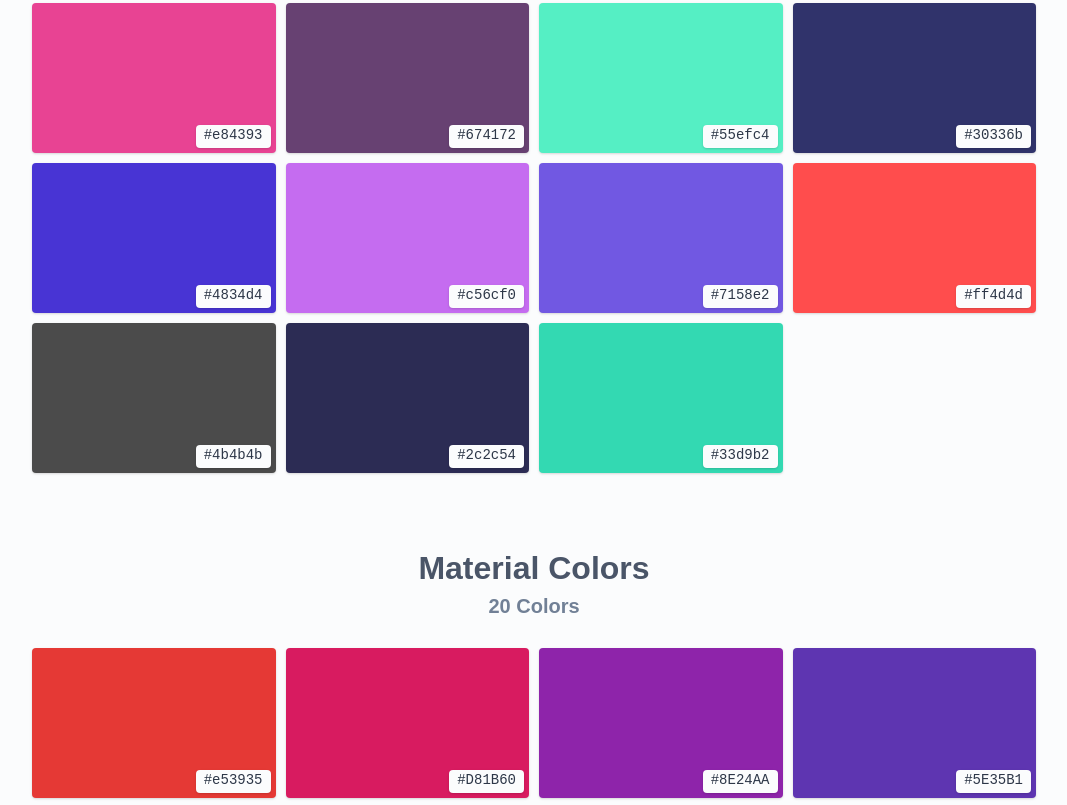
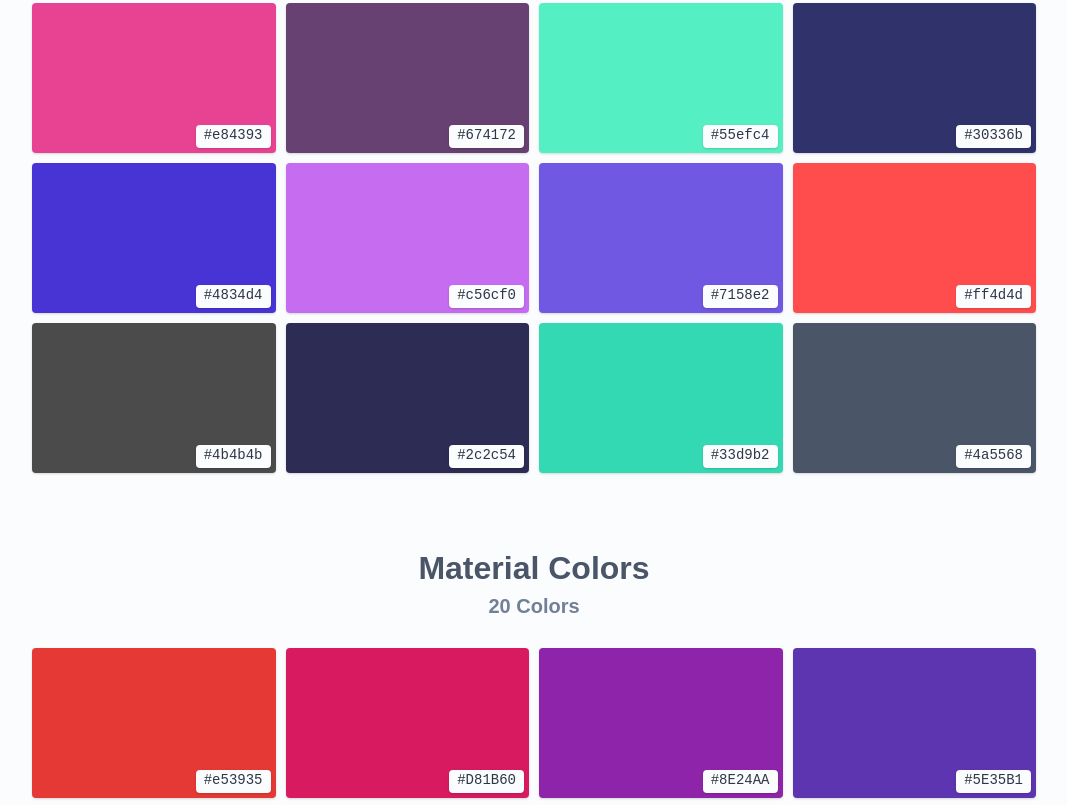
Before and after one commit to thevipinmishra/VIPColors, a plain HTML site: page index.html in a window 1280 px wide. Shown: the part 537-1342 px from the top of the page, without its empty margins (106-1173 px from the left). Drawn offline with Linux system fonts and the light colour scheme; a web font is replaced by a local one.

Commit message:
New Color

```diff
--- a/index.html
+++ b/index.html
@@ -44,6 +44,7 @@
                 <div class="color" data-color='#4b4b4b'></div>
                 <div class="color" data-color='#2c2c54'></div>
                 <div class="color" data-color='#33d9b2'></div>
+                 <div class="color" data-color='#4a5568'></div>
             </div>
         </section>
 
```
